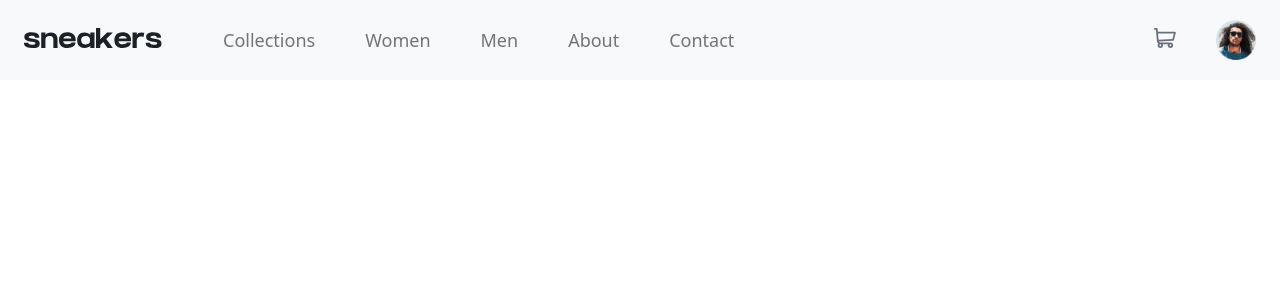
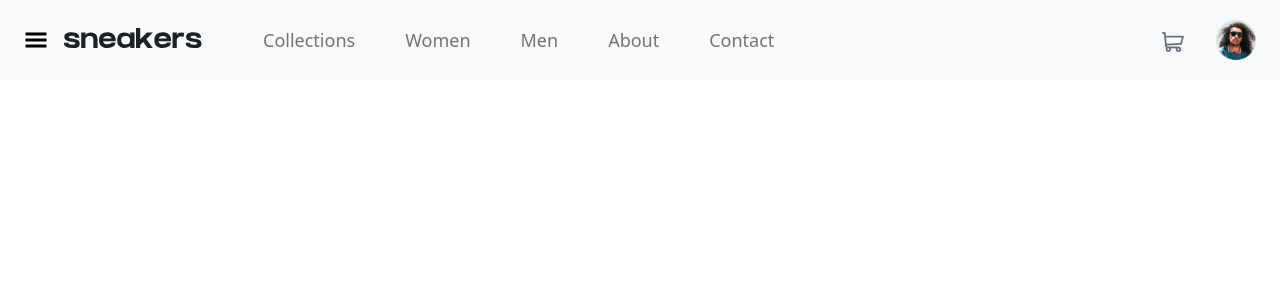
Before and after one commit to OluwabukolaAdelaka/SCAMP-C6-Assessment, a React (Create React App) app: page / in a window 1280 px wide. Shown: the top 300 px of the page. Built offline with nearby package versions, Linux system fonts and the light colour scheme.

Commit message:
updated navigation bar

```diff
--- a/src/components/Navigation.jsx
+++ b/src/components/Navigation.jsx
@@ -2,15 +2,18 @@ import React from "react";
 import Logo from "../assets/logo.svg";
 import Cart from "../assets/icon-cart.svg";
 import Avatar from "../assets/image-avatar.png";
+import { GiHamburgerMenu } from "react-icons/gi";
 
 const Navigation = () => {
   return (
     <div className="max-w-[1440px] flex justify-between mx-auto bg-[#f8f9fa] h-20 px-6 items-center">
       <div className="flex">
+        <GiHamburgerMenu size={40} className="pr-4" />
         <div>
           <img src={Logo} className="pt-2" alt="logo" />
         </div>
-        <ul className="flex text-lg ml-9 text-[#2c2d2ea6]">
+        {/* desktop */}
+        <ul className="hidden md:flex text-lg ml-9 text-[#2c2d2ea6]">
           <li className="px-[25px] py-[6px] hover:border-b-2 hover:border-b-[#f1730c]">
             Collections
           </li>
@@ -28,10 +31,11 @@ const Navigation = () => {
           </li>
         </ul>
       </div>
+
       <div className="flex">
         <img
           src={Cart}
-          className="relative w-[50%] h-[50%] pt-2 mr-10"
+          className="relative w-[50%] h-[50%] pt-3 mr-6 md:mr-8"
           alt="shopping cart"
         />
 
--- a/tailwind.config.js
+++ b/tailwind.config.js
@@ -2,7 +2,19 @@
 module.exports = {
   content: ["./src/**/*.{js,jsx,ts,tsx}",],
   theme: {
-    extend: {},
+    extend: {colors: {
+      primary: {
+        100: '#f1730c',
+        200: '#f1730cca'
+      },
+      secondary: {
+        100: '#1d2026',
+        200: '#2c2d2ea6'
+      },
+      fontFamily: {
+        body: ['Arial, Helvetica, sans-serif']
+      }
+    }},
   },
   plugins: [],
 }
```
